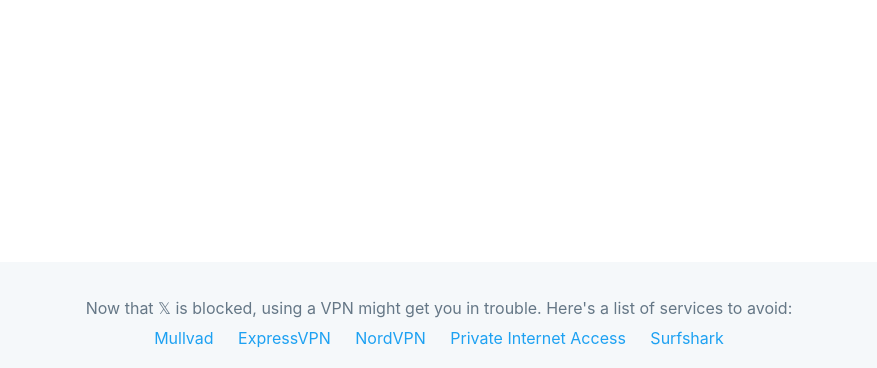
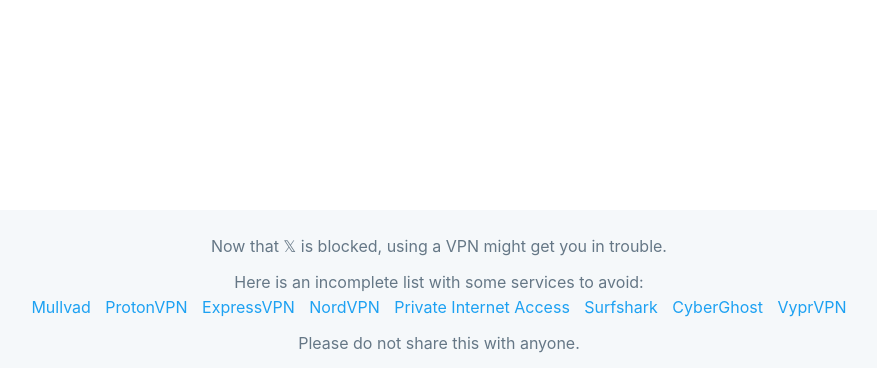
Before and after one commit to caarlos0/isxblockedinbrazilyet, a plain HTML site: page index.html in a window 1280 px wide. Shown: the part 432-800 px from the top of the page, without its empty margins (201-1078 px from the left). Drawn offline with Linux system fonts and the light colour scheme.

Commit message:
fix: footer improv

```diff
--- a/index.html
+++ b/index.html
@@ -105,19 +105,19 @@
 
       footer {
         background-color: var(--footer-bg);
-        padding: 20px;
+        padding: 10px;
         text-align: center;
       }
 
       footer p {
         color: var(--secondary-color);
-        margin-bottom: 10px;
+        margin-bottom: 5px;
       }
 
       footer a {
         color: var(--primary-color);
         text-decoration: none;
-        margin: 0 10px;
+        margin: 0 5px;
       }
 
       footer a:hover {
@@ -133,10 +133,8 @@
       </div>
     </div>
     <footer>
-      <p>
-        Now that 𝕏 is blocked, using a VPN might get you in trouble. Here's a
-        list of services to avoid:
-      </p>
+      <p>Now that 𝕏 is blocked, using a VPN might get you in trouble.</p>
+      <p>Here is an incomplete list with some services to avoid:</p>
       <div>
         <a
           href="https://mullvad.net/en/vpn"
@@ -144,6 +142,13 @@
           rel="noopener noreferrer"
         >
           Mullvad
+        </a>
+        <a
+          href="https://protonvpn.com/"
+          target="_blank"
+          rel="noopener noreferrer"
+        >
+          ProtonVPN
         </a>
         <a
           href="https://www.expressvpn.com/"
@@ -163,8 +168,9 @@
           href="https://www.privateinternetaccess.com/"
           target="_blank"
           rel="noopener noreferrer"
-          >Private Internet Access</a
         >
+          Private Internet Access
+        </a>
         <a
           href="https://surfshark.com/"
           target="_blank"
@@ -172,7 +178,22 @@
         >
           Surfshark
         </a>
+        <a
+          href="https://www.cyberghostvpn.com/"
+          target="_blank"
+          rel="noopener noreferrer"
+        >
+          CyberGhost
+        </a>
+        <a
+          href="https://www.vyprvpn.com/"
+          target="_blank"
+          rel="noopener noreferrer"
+        >
+          VyprVPN
+        </a>
       </div>
+      <p>Please do not share this with anyone.</p>
     </footer>
   </body>
 </html>
```
